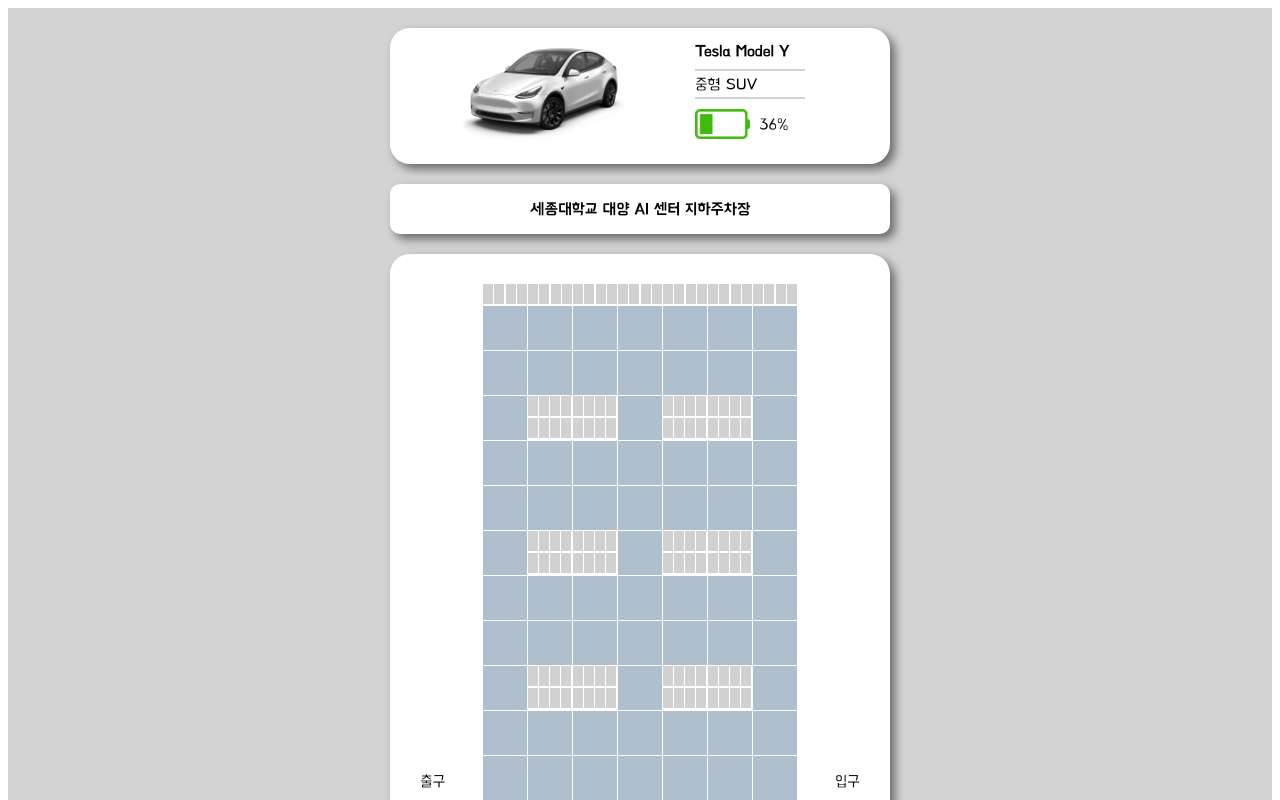
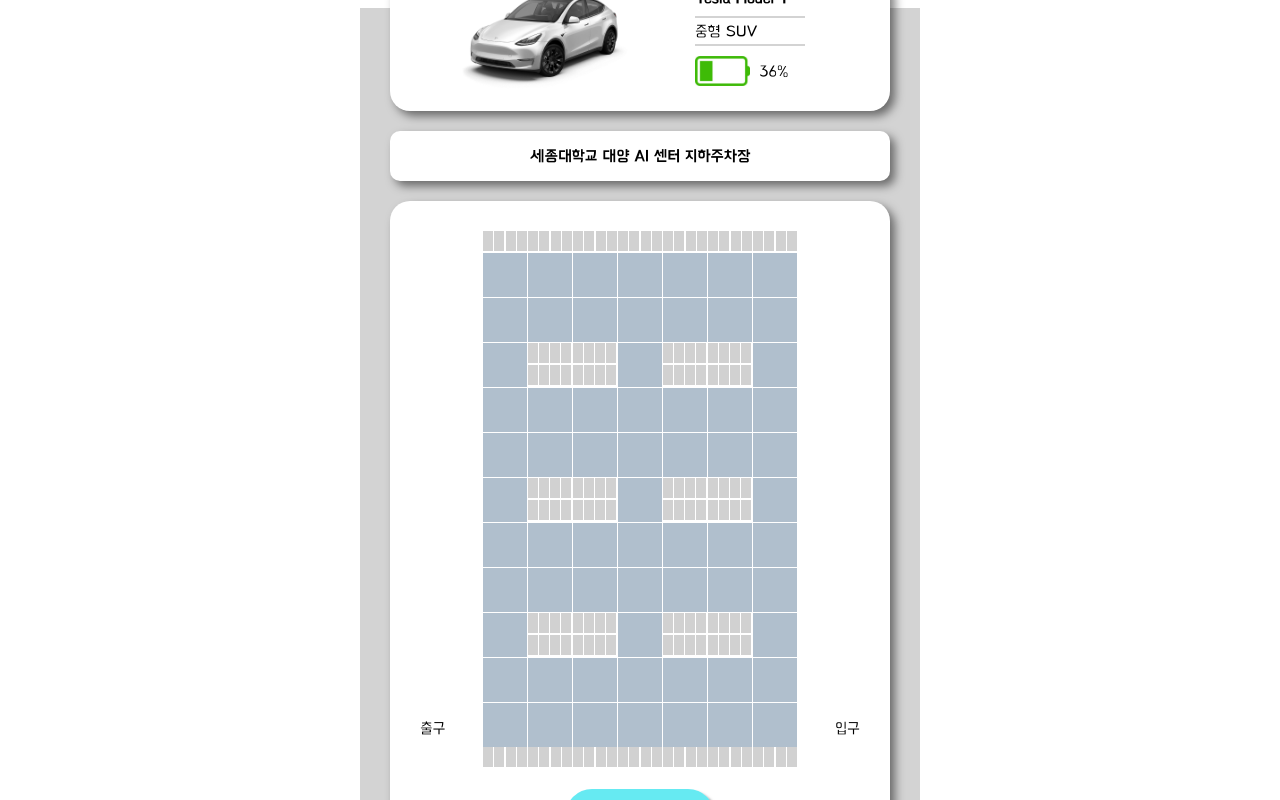
Before and after one commit to block-based-parking-control-system/parking-control-frontend, a React (Create React App) app: page /entrance in a window 1280 px wide. Shown: the top 800 px of the page. Built offline with nearby package versions, Linux system fonts and the light colour scheme; the HTML template or start-up script is replaced by a standard one.

Commit message:
feat: App 클래스 스타일 변경

```diff
--- a/src/App.css
+++ b/src/App.css
@@ -1,7 +1,15 @@
 .App {
+    /*추가 시작*/
+    display: flex;
+    justify-content: center;
+    align-items: center;
+    width: 560px;
+    margin: 0 auto;
+     /*추가 끝*/
     height: 100vh;
     text-align: center;
-    padding: 20px;
+    padding-top: 30px;
+    padding-bottom: 30px;
     background-color: lightgray;
 }
 
```
